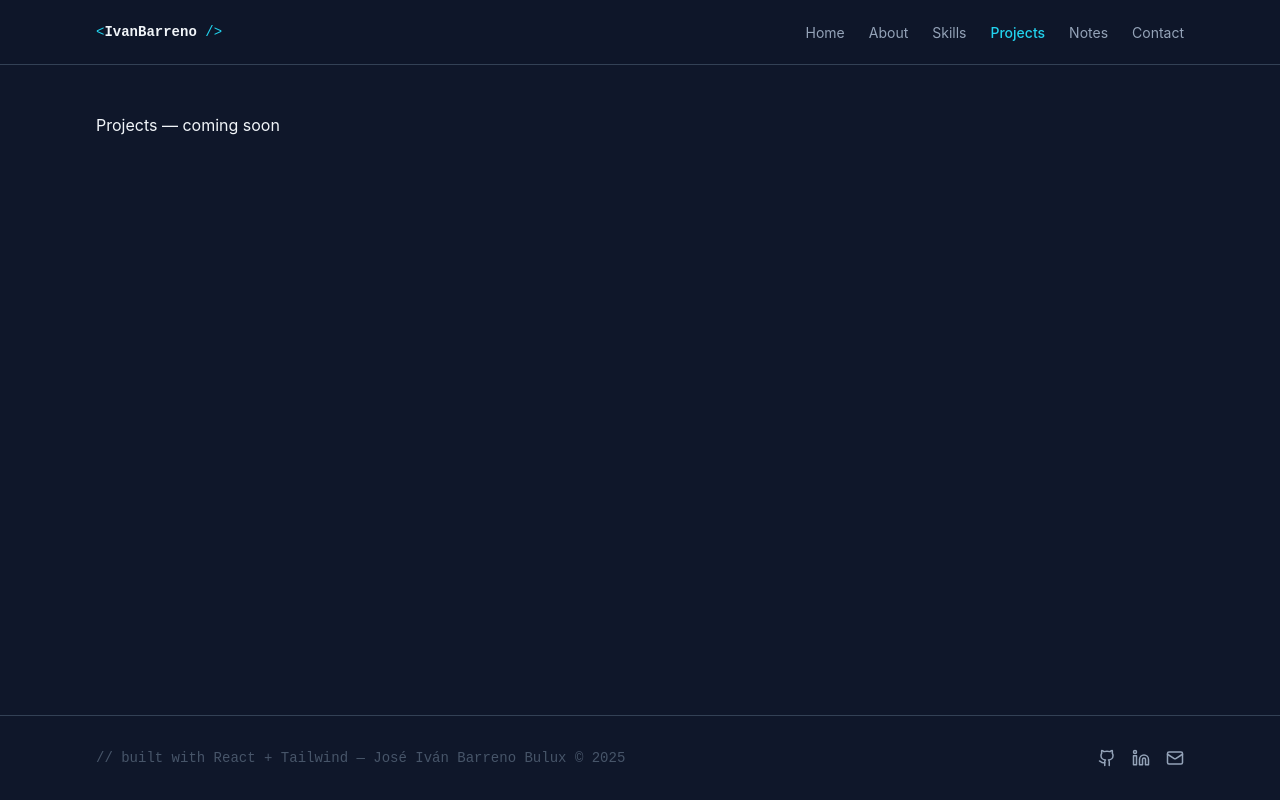
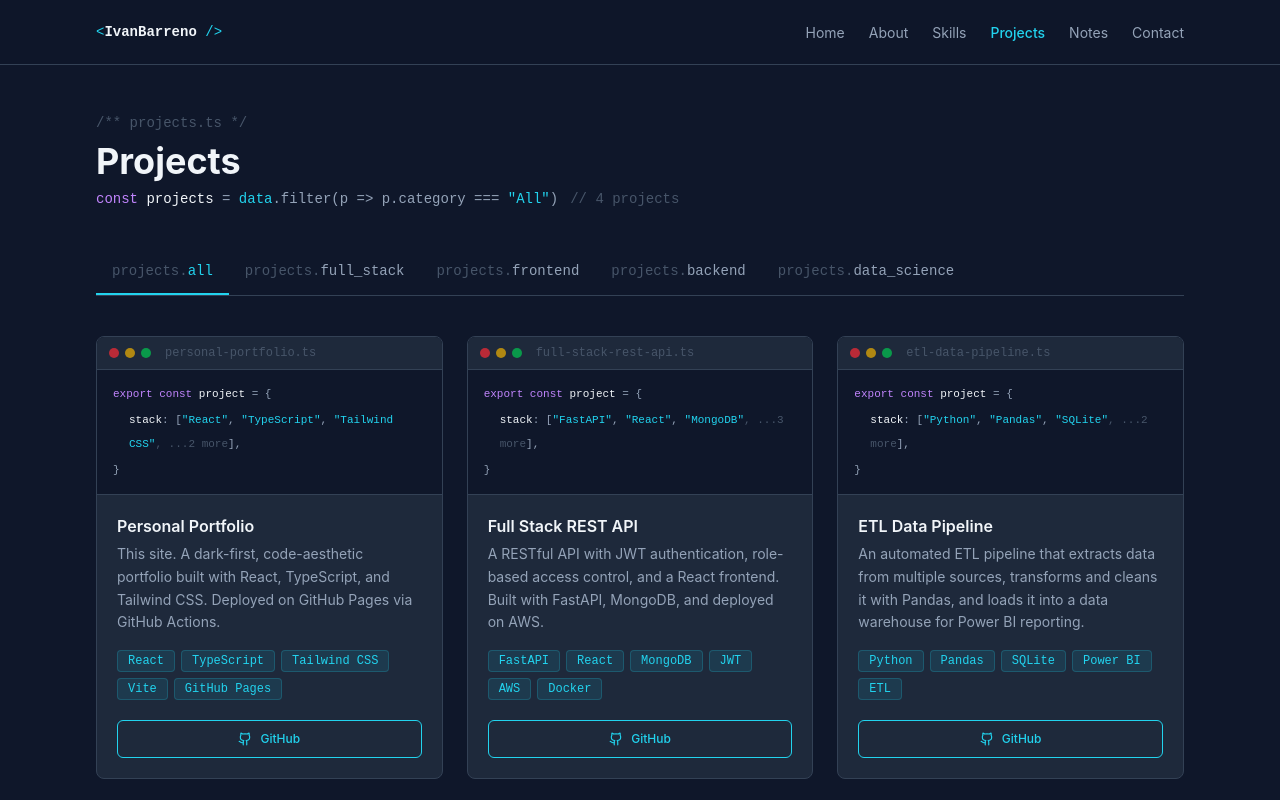
Before and after one commit to IvanBarreno/portfolio, a React (Vite) app: page /projects in a window 1280 px wide. Shown: the top 800 px of the page. Built offline with nearby package versions, Linux system fonts and the light colour scheme.

Commit message:
feat(project-page): :construction_worker: The base of project pages was created, pending to set and link it to each repos when is possible

```diff
--- /dev/null
+++ b/src/components/ProjectCard.tsx
@@ -0,0 +1,92 @@
+import { ExternalLink } from 'lucide-react'
+import { LuGithub } from 'react-icons/lu'
+import Tag from './Tag'
+import Button from './Button'
+import type { Project } from '../types'
+
+// ─── Fake code-window thumbnail (used when no screenshot is provided) ─────────
+function CodeThumbnail({ title, tags }: { title: string; tags: string[] }) {
+  const filename = title.toLowerCase().replace(/\s+/g, '-') + '.ts'
+  const preview = tags.slice(0, 3)
+
+  return (
+    <div className="font-mono text-xs bg-base border-b border-border">
+      {/* macOS-style window chrome */}
+      <div className="flex items-center gap-1.5 px-3 py-2 bg-surface border-b border-border">
+        <span className="w-2.5 h-2.5 rounded-full bg-red-500/70" />
+        <span className="w-2.5 h-2.5 rounded-full bg-yellow-500/70" />
+        <span className="w-2.5 h-2.5 rounded-full bg-green-500/70" />
+        <span className="ml-2 text-syn-comment truncate">{filename}</span>
+      </div>
+
+      {/* Fake code content */}
+      <div className="px-4 py-3 space-y-0.5 leading-6 text-[11px]">
+        <div>
+          <span className="text-syn-keyword">export const </span>
+          <span className="text-heading">project</span>
+          <span className="text-text"> = {'{'}</span>
+        </div>
+        <div className="pl-4">
+          <span className="text-syn-property">stack</span>
+          <span className="text-text">: [</span>
+          {preview.map((t, i) => (
+            <span key={t}>
+              <span className="text-syn-string">"{t}"</span>
+              {i < preview.length - 1 && <span className="text-text">, </span>}
+            </span>
+          ))}
+          {tags.length > 3 && <span className="text-syn-comment">, ...{tags.length - 3} more</span>}
+          <span className="text-text">],</span>
+        </div>
+        <div><span className="text-text">{'}'}</span></div>
+      </div>
+    </div>
+  )
+}
+
+// ─── Project card ─────────────────────────────────────────────────────────────
+export default function ProjectCard({ title, description, tags, repoUrl, demoUrl, thumbnail }: Project) {
+  return (
+    <div className="flex flex-col rounded-lg border border-border bg-surface
+      hover:border-accent/40 transition-colors overflow-hidden"
+    >
+      {/* Thumbnail or code placeholder */}
+      {thumbnail ? (
+        <img
+          src={thumbnail}
+          alt={title}
+          className="w-full h-40 object-cover border-b border-border"
+        />
+      ) : (
+        <CodeThumbnail title={title} tags={tags} />
+      )}
+
+      {/* Card body */}
+      <div className="flex flex-col flex-1 p-5 gap-4">
+        <div className="space-y-1.5">
+          <h3 className="font-semibold text-heading text-base leading-snug">{title}</h3>
+          <p className="text-text text-sm leading-relaxed">{description}</p>
+        </div>
+
+        {/* Tags */}
+        <div className="flex flex-wrap gap-1.5">
+          {tags.map(tag => (
+            <Tag key={tag}>{tag}</Tag>
+          ))}
+        </div>
+
+        {/* Action buttons — pushed to bottom */}
+        <div className="flex gap-2 mt-auto pt-1">
+          <Button href={repoUrl} variant="outline" className="flex-1 justify-center text-xs px-3 py-2">
+            <LuGithub size={14} /> GitHub
+          </Button>
+          {demoUrl && (
+            <Button href={demoUrl} variant="primary" className="flex-1 justify-center text-xs px-3 py-2">
+              <ExternalLink size={14} /> Live Demo
+            </Button>
+          )}
+        </div>
+      </div>
+    </div>
+  )
+}
--- /dev/null
+++ b/src/data/projects.ts
@@ -0,0 +1,51 @@
+import type { Project } from '../types'
+
+export const projects: Project[] = [
+  {
+    slug: 'portfolio',
+    title: 'Personal Portfolio',
+    description:
+      'This site. A dark-first, code-aesthetic portfolio built with React, TypeScript, and Tailwind CSS. Deployed on GitHub Pages via GitHub Actions.',
+    tags: ['React', 'TypeScript', 'Tailwind CSS', 'Vite', 'GitHub Pages'],
+    category: 'Frontend',
+    repoUrl: 'https://github.com/IvanBarreno/portfolio',
+    demoUrl: null,
+    thumbnail: null,
+  },
+  {
+    slug: 'fullstack-api',
+    title: 'Full Stack REST API',
+    description:
+      'A RESTful API with JWT authentication, role-based access control, and a React frontend. Built with FastAPI, MongoDB, and deployed on AWS.',
+    tags: ['FastAPI', 'React', 'MongoDB', 'JWT', 'AWS', 'Docker'],
+    category: 'Full Stack',
+    repoUrl: 'https://github.com/IvanBarreno/fullstack-api',
+    demoUrl: null,
+    thumbnail: null,
+  },
+  {
+    slug: 'data-pipeline',
+    title: 'ETL Data Pipeline',
+    description:
+      'An automated ETL pipeline that extracts data from multiple sources, transforms and cleans it with Pandas, and loads it into a data warehouse for Power BI reporting.',
+    tags: ['Python', 'Pandas', 'SQLite', 'Power BI', 'ETL'],
+    category: 'Data Science',
+    repoUrl: 'https://github.com/IvanBarreno/data-pipeline',
+    demoUrl: null,
+    thumbnail: null,
+  },
+  {
+    slug: 'ml-classifier',
+    title: 'ML Classification Model',
+    description:
+      'A scikit-learn classification pipeline with feature engineering, cross-validation, and a FastAPI endpoint for inference. Includes a Jupyter notebook walkthrough.',
+    tags: ['Python', 'Scikit-learn', 'FastAPI', 'Pandas', 'Jupyter Notebook'],
+    category: 'Data Science',
+    repoUrl: 'https://github.com/IvanBarreno/ml-classifier',
+    demoUrl: null,
+    thumbnail: null,
+  },
+]
+
+export const categories = ['All', 'Full Stack', 'Frontend', 'Backend', 'Data Science'] as const
+export type FilterCategory = typeof categories[number]
--- a/src/pages/Projects.tsx
+++ b/src/pages/Projects.tsx
@@ -1,3 +1,75 @@
+import { useState } from 'react'
+import ProjectCard from '../components/ProjectCard'
+import { projects, categories, type FilterCategory } from '../data/projects'
+
 export default function Projects() {
-  return <p className="text-heading">Projects — coming soon</p>
+  const [active, setActive] = useState<FilterCategory>('All')
+
+  const filtered = active === 'All'
+    ? projects
+    : projects.filter(p => p.category === active)
+
+  return (
+    <div className="space-y-10">
+
+      {/* ── Header ── */}
+      <div className="space-y-2">
+        <p className="font-mono text-sm text-syn-comment">{'/** projects.ts */'}</p>
+        <h1 className="text-4xl font-bold text-heading">Projects</h1>
+        <p className="font-mono text-sm">
+          <span className="text-syn-keyword">const </span>
+          <span className="text-heading">projects</span>
+          <span className="text-text"> = </span>
+          <span className="text-syn-string">data</span>
+          <span className="text-text">.filter(p {'=> '}p.category</span>
+          <span className="text-text"> === </span>
+          <span className="text-syn-string">"{active}"</span>
+          <span className="text-text">)</span>
+          <span className="text-syn-comment ml-3">
+            {'// '}
+            {filtered.length} {filtered.length === 1 ? 'project' : 'projects'}
+          </span>
+        </p>
+      </div>
+
+      {/* ── Filter tabs ── */}
+      <div className="border-b border-border overflow-x-auto">
+        <div className="flex gap-0 min-w-max">
+          {categories.map(cat => (
+            <button
+              key={cat}
+              onClick={() => setActive(cat)}
+              className={`px-4 py-3 font-mono text-sm border-b-2 transition-colors whitespace-nowrap ${
+                active === cat
+                  ? 'border-accent text-accent'
+                  : 'border-transparent text-text hover:text-heading'
+              }`}
+            >
+              <span className="text-syn-comment">projects.</span>
+              <span>{cat === 'All' ? 'all' : cat.toLowerCase().replace(' ', '_')}</span>
+            </button>
+          ))}
+        </div>
+      </div>
+
+      {/* ── Projects grid ── */}
+      {filtered.length > 0 ? (
+        <div className="grid grid-cols-1 sm:grid-cols-2 lg:grid-cols-3 gap-6">
+          {filtered.map(project => (
+            <ProjectCard key={project.slug} {...project} />
+          ))}
+        </div>
+      ) : (
+        <p className="font-mono text-sm text-syn-comment py-8 text-center">
+          {'// no projects in this category yet — check back soon'}
+        </p>
+      )}
+
+      {/* ── Footer note ── */}
+      <p className="font-mono text-xs text-syn-comment">
+        {'// repo links are placeholders — real projects will be linked in phase 5'}
+      </p>
+
+    </div>
+  )
 }
--- a/src/types/index.ts
+++ b/src/types/index.ts
@@ -3,6 +3,7 @@ export interface Project {
   title: string
   description: string
   tags: string[]
+  category: 'Full Stack' | 'Frontend' | 'Backend' | 'Data Science'
   repoUrl: string
   demoUrl: string | null
   thumbnail: string | null
```
